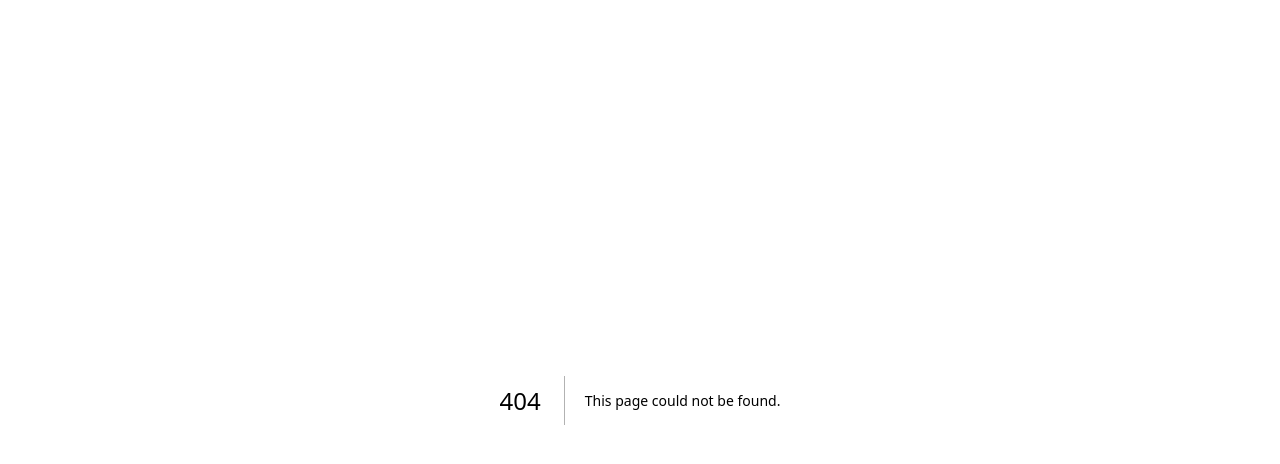
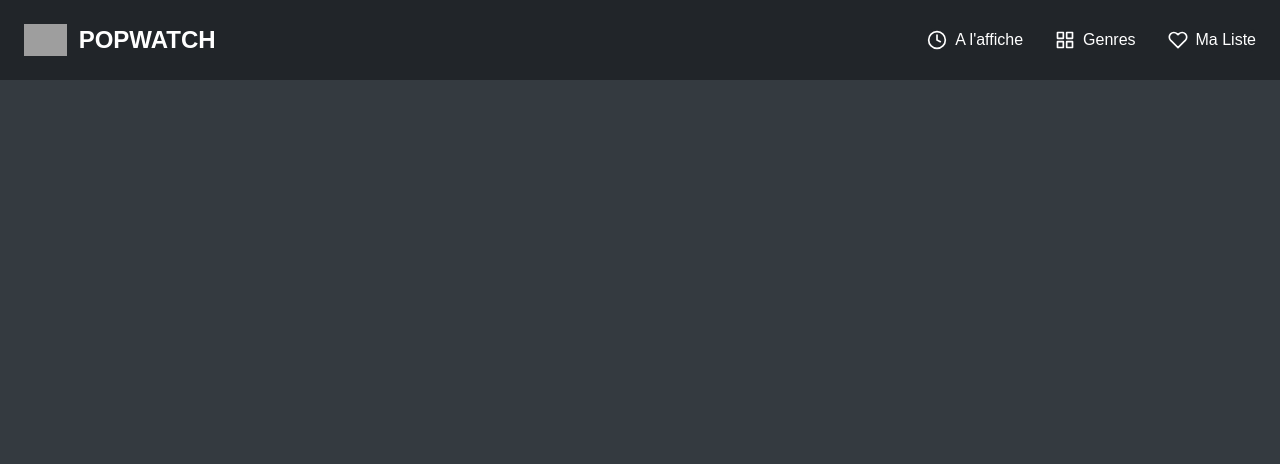
Before and after one commit to chptlouis/popwatch, a Next.js app: page /genres in a window 1280 px wide. Before the commit this address had no page. Shown: the top 464 px of the page. Built offline with nearby package versions, Linux system fonts and the light colour scheme; grey boxes are pictures that could not be loaded.

Commit message:
[+] Isolation of navbar, Genres page, TMDB services page

```diff
--- a/app/components/navbar.tsx
+++ b/app/components/navbar.tsx
@@ -43,10 +43,10 @@ export default function Navbar() {
                         </a>
                         </li>
                         <li>
-                        <a href="#" className="flex flex-row group gap-2 items-center py-2 px-3 text-white hover:text-gray-300 rounded md:bg-transparent md:p-0 dark:text-white">
-                            <svg xmlns="http://www.w3.org/2000/svg" width="20" height="20" viewBox="0 0 24 24" fill="none" stroke="#ffffff" stroke-width="2" stroke-linecap="round" stroke-linejoin="round"><rect x="3" y="3" width="7" height="7"></rect><rect x="14" y="3" width="7" height="7"></rect><rect x="14" y="14" width="7" height="7"></rect><rect x="3" y="14" width="7" height="7"></rect></svg>
-                            <span>Genres</span>
-                        </a>
+                            <a href="/genres" className="flex flex-row group gap-2 items-center py-2 px-3 text-white hover:text-gray-300 rounded md:bg-transparent md:p-0 dark:text-white">
+                                <svg xmlns="http://www.w3.org/2000/svg" width="20" height="20" viewBox="0 0 24 24" fill="none" stroke="#ffffff" strokeWidth="2" strokeLinecap="round" strokeLinejoin="round"><rect x="3" y="3" width="7" height="7"></rect><rect x="14" y="3" width="7" height="7"></rect><rect x="14" y="14" width="7" height="7"></rect><rect x="3" y="14" width="7" height="7"></rect></svg>
+                                <span>Genres</span>
+                            </a>
                         </li>
                         <li>
                         <a href="#" className="flex flex-row group gap-2 items-center py-2 px-3 text-white hover:text-gray-300 rounded md:bg-transparent md:p-0 dark:text-white">
--- /dev/null
+++ b/app/genres/page.tsx
@@ -0,0 +1,10 @@
+import Navbar from "../components/navbar";
+
+
+export default function Genres() {
+    return (
+        <div>
+
+        </div>
+    )
+}
--- a/app/layout.tsx
+++ b/app/layout.tsx
@@ -1,6 +1,7 @@
 import type { Metadata } from "next";
 import localFont from "next/font/local";
 import "./globals.css";
+import Navbar from "./components/navbar";
 
 const geistSans = localFont({
   src: "./fonts/GeistVF.woff",
@@ -14,8 +15,8 @@ const geistMono = localFont({
 });
 
 export const metadata: Metadata = {
-  title: "Create Next App",
-  description: "Generated by create next app",
+  title: "PopWatch",
+  description: "PopWatch est une application web pour découvrir ou redécouvrir des films.",
 };
 
 export default function RootLayout({
@@ -28,7 +29,10 @@ export default function RootLayout({
       <body
         className={`${geistSans.variable} ${geistMono.variable} antialiased`}
       >
-        {children}
+        <Navbar />
+        <div className="pt-10">
+          {children}
+        </div>
       </body>
     </html>
   );
--- a/app/page.tsx
+++ b/app/page.tsx
@@ -4,9 +4,9 @@ import Navbar from "./components/navbar";
 export default function Home() {
   return (
     <div>
-      <Navbar />
       <main>
-
+        <section>
+        </section>
       </main>
     </div>
   );
--- /dev/null
+++ b/app/services/tmdb.ts
@@ -0,0 +1,2 @@
+const API_URL='https://api.themoviedb.org/3/'
+const API_KEY=process.env.API_KEY
```
